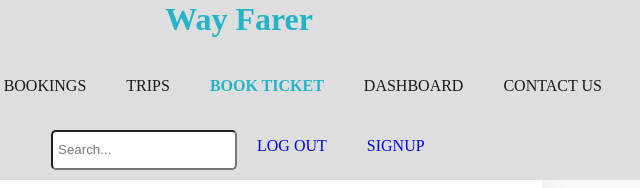
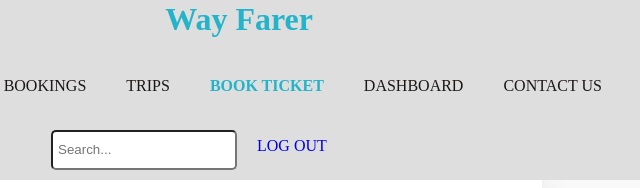
Before and after one commit to Niyonsengaeric/Way-Farer, a website: page UI/pages/book.html in a window 1280 px wide. Shown: the top 188 px of the page, 398-1038 px from the left. Drawn offline with Linux system fonts and the light colour scheme.

Commit message:
ui-edith

```diff
--- a/UI/pages/book.html
+++ b/UI/pages/book.html
@@ -44,7 +44,6 @@
           title="Type in a name"
         />
         <a href="login.html">Log Out</a>
-        <a href="signup.html">Signup</a>
       </form>
     </header>
 
```
Also changed, not shown: UI/pages/bookings.html (+0 -1 lines), UI/pages/dashboard.html (+0 -1 lines), UI/pages/signup.html (+0 -1 lines), UI/pages/spec.html (+0 -1 lines), UI/pages/spectrip.html (+0 -1 lines), UI/pages/trip.html (+0 -1 lines), UI/pages/trips.html (+0 -1 lines).
